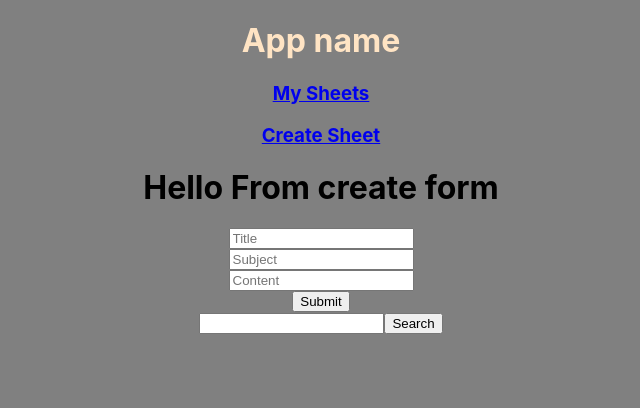
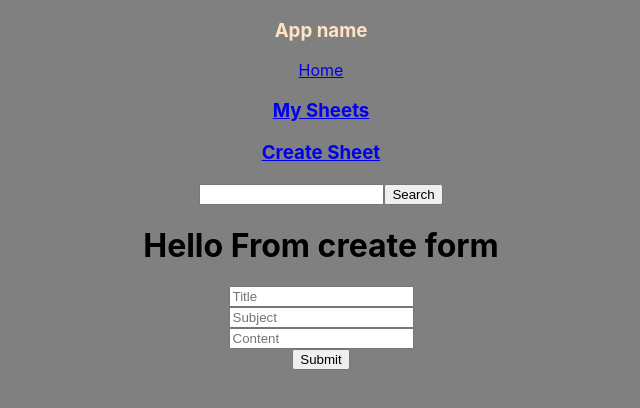
Before and after one commit to mariesaoconnell/docusetFrontEnd, a React (Create React App) app: page /create in a window 1280 px wide. Shown: the top 408 px of the page, without its empty margins (319-959 px from the left). Built offline with nearby package versions, Linux system fonts and the light colour scheme.

Commit message:
add functionality to create form's submit button

```diff
--- a/src/App.js
+++ b/src/App.js
@@ -1,23 +1,24 @@
-import Header from './components/Header';
+import { useState } from 'react';
+import { Routes, Route, useNavigate } from 'react-router-dom';
+
 import './App.css';
+import Home from './components/Home';
+import MySheets from './components/MySheets';
+import SubjectSearch from './components/SubjectSearch';
+import CreateForm from './components/CreateForm';
 import Content from './components/Content';
-import Nav from './components/Nav';
-import SubjectSearch from './components/SubjectSearch';
-import Form from './components/Form';
-import { Routes, Route, Link, NavLink } from 'react-router-dom';
-import { useNavigate } from 'react-router-dom';
-import { useState } from 'react';
-import CreateForm from './components/CreateForm';
-import Home from './components/Home';
 
 function App() {
-	// const [page, setPage] = useState('');
 	const navigate = useNavigate();
+
+	const [content, setContent] = useState({
+		title: '',
+		subject: '',
+		content: '',
+	});
 
 	function getActivity() {
 		const url = 'https://cheatsheetmern.herokuapp.com/  ';
-
-		console.log('Hello from getactivity()')
 
 		fetch(url)
 			.then((response) => response.json())
@@ -28,10 +29,21 @@ function App() {
 	}
 
 	return (
+		<div className='App'>
+			<nav>
+				<Home />
+			</nav>
 
-			<div className='App'>
-        <Home getActivity={getActivity}/>
-			</div>
+			<Routes>
+				<Route path='/MySheets' element={<MySheets />} />
+				<Route path='/subjectsearch' element={SubjectSearch} />
+				<Route
+					path='/create'
+					element={<CreateForm content={content} setContent={setContent} />}
+				/>
+				<Route path='/content' element={<Content />} />
+			</Routes>
+		</div>
 	);
 }
 
--- a/src/components/CreateForm.js
+++ b/src/components/CreateForm.js
@@ -1,11 +1,51 @@
 import React from 'react';
-import Form from './Form';
 
-function CreateForm(props) {
+import {useNavigate} from 'react-router-dom'
+
+function CreateForm({content, setContent}) {
+
+	const navigate = useNavigate();
+
+	// HANDLE CHANGE
+	function handleChange(event) {
+
+		//SET STATES
+		setContent({ ...content, [event.target.name]: event.target.value });
+	}
+
+	// HANDLE SUBMIT
+	function handleSubmit(event) {
+		event.preventDefault();
+		// navigate('/content');
+	}
+
 	return (
 		<div>
 			<h1>Hello From create form</h1>
-			<Form/>
+			<form className='form' onSubmit={handleSubmit}>
+				<input
+					type='text'
+					name='title'
+					placeholder='Title'
+					value={content.title}
+					onChange={handleChange}
+				/>
+				<input
+					type='text'
+					name='subject'
+					placeholder='Subject'
+					value={content.subject}
+					onChange={handleChange}
+				/>
+				<input
+					type='text'
+					name='content'
+					placeholder='Content'
+					value={content.content}
+					onChange={handleChange}
+				/>
+				<button>Submit</button>
+			</form>
 		</div>
 	);
 }
--- a/src/components/Form.js
+++ /dev/null
@@ -1,31 +0,0 @@
-import React from 'react';
-
-
-function Form({ submitHandler, input, changeHandler }) {
-    return (
-        <>
-            <form className="form" onSubmit={submitHandler}>
-                <input
-                    onChange={changeHandler}
-                    type="text"
-                    placeholder="Title"
-                    value={input}
-                />
-                <input
-                    onChange={changeHandler}
-                    type="text"
-                    placeholder="Subject"
-                    value={input}
-                />
-                <input
-                    onChange={changeHandler}
-                    type="text"
-                    placeholder="Content"
-                    value={input}
-                />
-                <button>Submit</button>
-            </form>
-        </>
-    );
-}
-export default Form;
--- a/src/components/Home.js
+++ b/src/components/Home.js
@@ -1,19 +1,18 @@
-import React from 'react';
+import { useState } from 'react';
+import { Routes, Route, Link, NavLink } from 'react-router-dom';
+
 import Header from './Header';
+import Nav from './Nav';
 import SubjectSearch from './SubjectSearch';
-import Nav from './Nav';
 
-function Home({getActivity}) {
-	return <div>
-
-
-		<Header/>
-		<Nav />
-		<SubjectSearch getActivity={getActivity}/>
-
-
-
-	</div>;
+function Home({ getActivity }) {
+	return (
+		<nav>
+			<Header />
+			<Nav />
+			<SubjectSearch />
+		</nav>
+	);
 }
 
 export default Home;
--- a/src/components/Nav.js
+++ b/src/components/Nav.js
@@ -1,29 +1,16 @@
 import React from 'react';
-import { Routes, Route, Link, NavLink } from 'react-router-dom';
-import CreateForm from './CreateForm';
-import MySheets from './MySheets';
-import SubjectSearch from './SubjectSearch';
-
-
+import { Link } from 'react-router-dom';
 
 function Nav(props) {
 	return (
-
 		<div>
-
+            <Link to="/">Home</Link>
 			<Link to='/MySheets'>
 				<h3>My Sheets</h3>
 			</Link>
 			<Link to='/create'>
 				<h3>Create Sheet</h3>
 			</Link>
-
-            <Routes>
-                <Route path='/MySheets' element={<MySheets/>}/>
-                <Route path='/subjectsearch' element={SubjectSearch}/>
-                <Route path='/create' element ={<CreateForm/>}/>
-            </Routes>
-
 		</div>
 	);
 }
```
Lines whose indentation alone changed are shown as unchanged.
